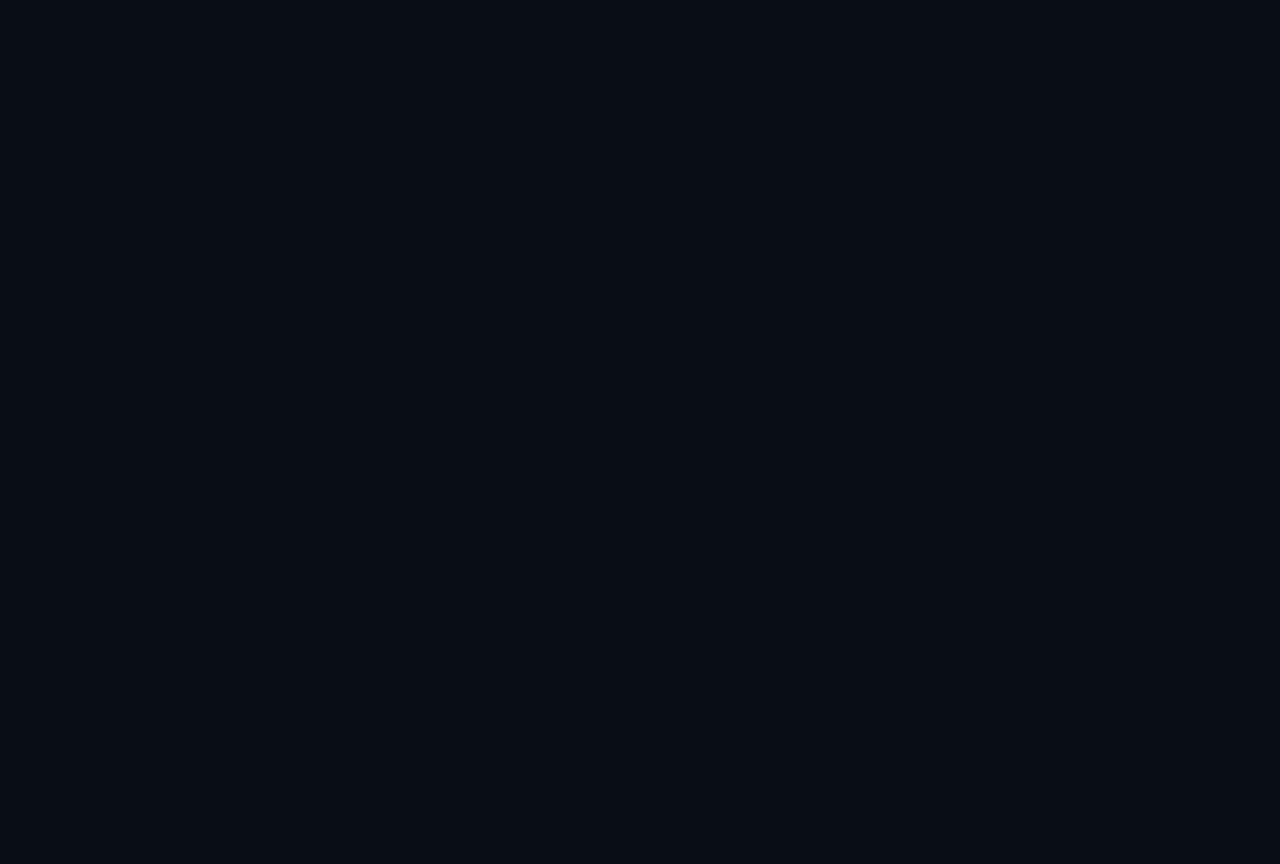
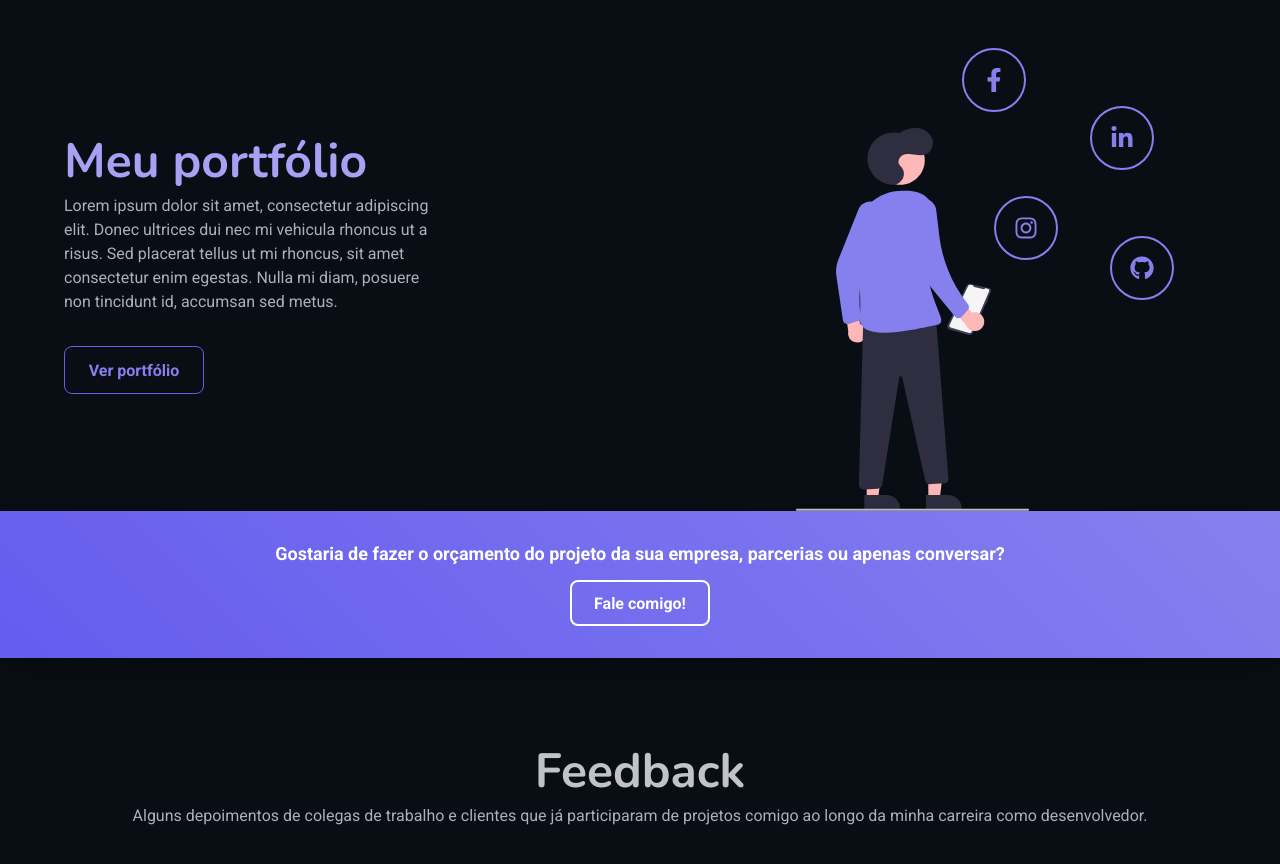
Before and after one commit to EddyPBR/eddypbr-website, a Next.js app: page / in a window 1280 px wide. Shown: the part 1920-2784 px from the top of the page. Before the commit the page ends 1307 px from the top, so only its background shows below. Built offline with nearby package versions, Linux system fonts and the light colour scheme.

Commit message:
:wrench: Definindo responsividade da sessão de portfólio

```diff
--- a/src/pages/index.tsx
+++ b/src/pages/index.tsx
@@ -41,7 +41,7 @@ export default function Home() {
         <title>Início | EddyPBR</title>
       </Head>
 
-      {/* <Main>
+      <Main>
         <section>
           <MainArticle>
             <h1>
@@ -99,7 +99,6 @@ export default function Home() {
         </Container>
       </Skills>
 
-      <Container>
       <Portfolio>
         <article>
           <h1>Meu portfólio</h1>
@@ -131,7 +130,6 @@ export default function Home() {
           </div>
         </div>
       </Portfolio>
-      </Container> */}
 
       <ContactBox>
         <Container>
--- a/src/styles/Home.tsx
+++ b/src/styles/Home.tsx
@@ -140,6 +140,14 @@ export const Portfolio = styled.section`
   display: flex;
   justify-content: space-between;
 
+  @media(max-width: 920px) {
+    flex-direction: column;
+    justify-content: flex-start;
+    align-items: center;
+    gap: 18rem;
+    margin-top: 8rem;
+  }
+
   > article {
     max-width: 37rem;
 
@@ -181,10 +189,19 @@ export const Portfolio = styled.section`
     & > img {
       width: 100%;
       max-width: 23.3rem;
+
+      @media(max-width: 540px) {
+        max-width: 18rem;
+      }
     }
 
     & > div {
+      width: 12.6rem;
       margin-top: -8rem;
+
+      @media(max-width: 540px) {
+        width: 7rem;
+      }
 
       a {
         width: 6.4rem;
@@ -194,6 +211,11 @@ export const Portfolio = styled.section`
         align-items: center;
         border: 2px solid ${props => props.theme.colors.primary};
         border-radius: 50%;
+
+        @media(max-width: 540px) {
+          width: 5.6rem !important;
+          height: 5.6rem !important;
+        }
 
         transition: border-color .2s;
 
@@ -218,23 +240,43 @@ export const Portfolio = styled.section`
       a:nth-child(1) {
         margin-left: -12.8rem;
         animation: ${upToDown(2, 4.8)} 4s ease-in-out infinite alternate;
+
+        @media(max-width: 540px) {
+          margin-left: -8.8rem;
+        }
       }
 
       a:nth-child(2) {
         margin-left: -9.6rem;
         margin-top: 14.8rem;
         animation: ${upToDown(14.8, 3.6)} 3.6s ease-in-out infinite alternate;
+
+        @media(max-width: 540px) {
+          margin-top: 12.6rem;
+          animation: ${upToDown(12.6, 3.6)} 3.6s ease-in-out infinite alternate;
+        }
       }
 
       a:nth-child(3) {
         margin-top: 5.8rem;
         animation: ${upToDown(5.8, 5.6)} 3.2s ease-in-out infinite alternate;
+
+        @media(max-width: 540px) {
+          margin-top: 8rem;
+          animation: ${upToDown(8, 3.6)} 3.2s ease-in-out infinite alternate;
+        }
       }
 
       a:nth-child(4) {
         margin-left: 2rem;
         margin-top: 19rem;
         animation: ${upToDown(18.8, 4.8)} 3.4s ease-in-out infinite alternate;
+
+        @media(max-width: 540px) {
+          margin-left: -1rem;
+          margin-top: 17.6rem;
+          animation: ${upToDown(17.6, 3.6)} 3.4s ease-in-out infinite alternate;
+        }
       }
     }
   }
```
Lines whose indentation alone changed are shown as unchanged.
